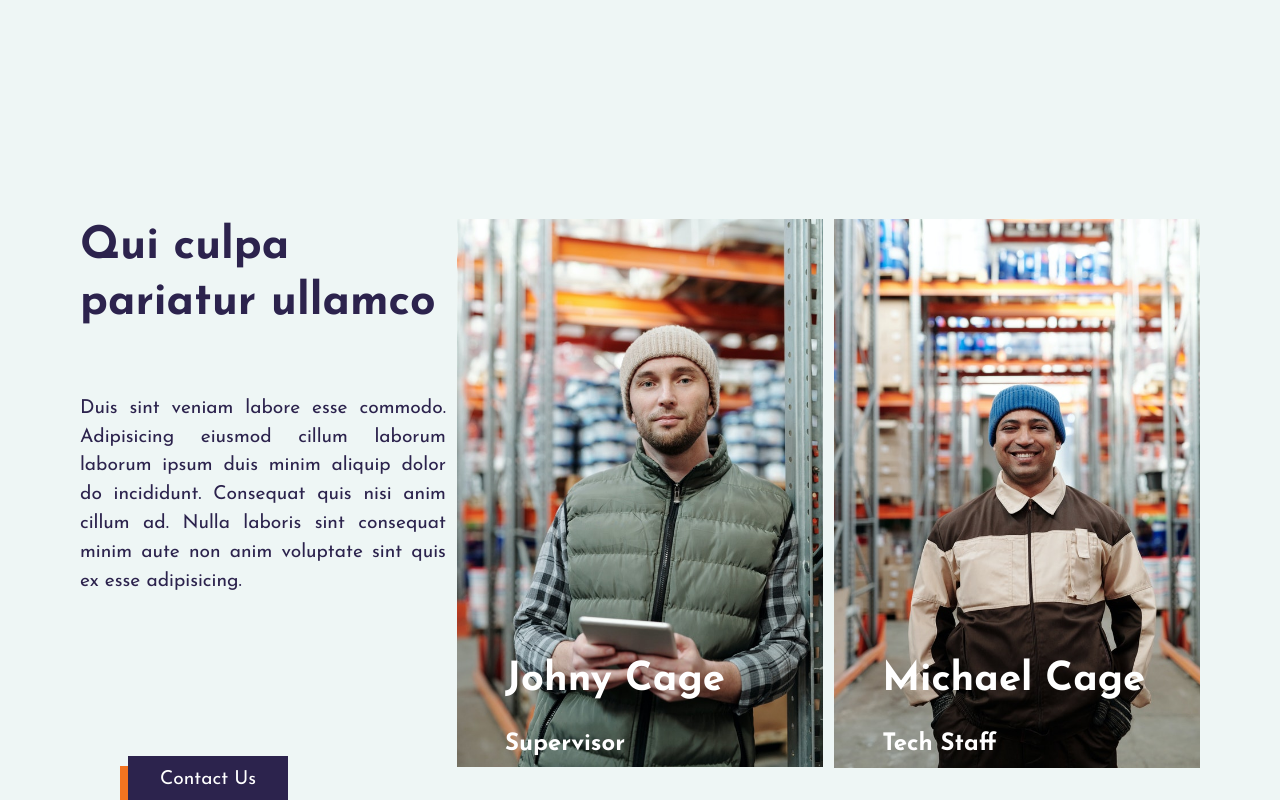
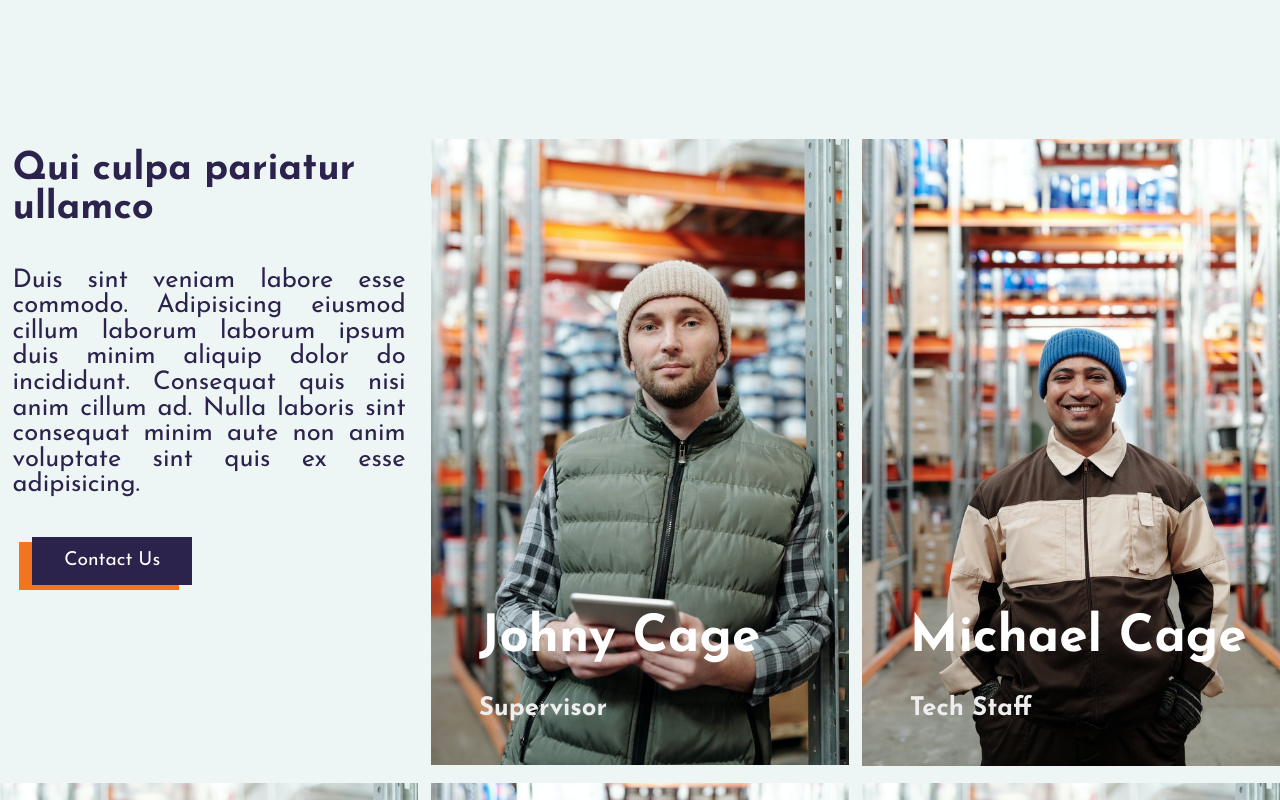
Before and after one commit to thpham1997/hvac_page, a React (Create React App) app: page / in a window 1280 px wide. Shown: the part 2120-2920 px from the top of the page. Built offline with nearby package versions, Linux system fonts and the light colour scheme; no server answers.

Commit message:
finish reponsive homePage

```diff
--- a/src/component/Mainpage/_mainpage.scss
+++ b/src/component/Mainpage/_mainpage.scss
@@ -46,17 +46,17 @@
     // width: 100%;
     flex-grow: 2;
     & h2 {
-      font-size: max(1.5rem,2.5vw);
+      font-size: max(1.5rem, 2.5vw);
       font-weight: bolder;
       color: #2c234d;
     }
     & p {
-      font-size: max(1rem,1.2vw);
+      font-size: max(1rem, 1.2vw);
       margin-top: 3%;
       color: #4d4a58;
     }
     & p:nth-child(2) {
-      font-size: max(1.2rem,2.1vw);
+      font-size: max(1.2rem, 2.1vw);
       margin-top: 4%;
       font-weight: bold;
       color: #2c234de0;
@@ -80,13 +80,14 @@
       height: 3rem;
       position: absolute;
       background: $mainColor;
-      top: 10px;
-      left: -8px;
+      top: 10%;
+      left: -8%;
       z-index: -1;
       transition: all ease-out 0.3s;
     }
     & a:hover::before {
-      top: -10px;
+      top: -15%;
+      left: -4%;
     }
   }
   &__introImg {
@@ -122,7 +123,7 @@
     & > p {
       color: #eee;
       margin-top: 0.8rem;
-      font-size: min(1.1rem, 4vw);
+      font-size: min(1rem, 4vw);
     }
   }
 
@@ -192,7 +193,7 @@
         color: #fff;
         border-bottom: 2px solid #f59758;
         text-decoration: none;
-        &:hover{
+        &:hover {
           border-color: $secondaryColor;
         }
       }
@@ -229,21 +230,22 @@
     grid-template-columns: repeat(3, 1fr);
     column-gap: 1%;
     row-gap: 1%;
-    padding: 5rem 5rem;
+    // padding: 5rem 5rem;
     margin-top: 20vh;
     margin-bottom: 40vh;
     & .description {
       position: relative;
+      padding: 3%;
       & h2 {
-        font-size: 2.8rem;
-        line-height: 3.5rem;
+        font-size: max(1.3rem, 3vw);
+        // line-height: 3.5rem;
         font-weight: bolder;
         color: #2c234d;
       }
       & p {
-        font-size: 1.2rem;
-        line-height: 1.8rem;
-        margin-top: 4rem;
+        font-size: max(0.8rem, 2vw);
+        // line-height: 1.8rem;
+        margin-top: 10%;
         text-align: justify;
         color: #2c234d;
       }
@@ -253,26 +255,27 @@
         text-decoration: none;
         color: white;
         background-color: #2c234d;
-        width: 10rem;
-        line-height: 3rem;
+        width: min(10rem, 20vw);
+        line-height: min(3rem, 6.5vw);
         text-align: center;
-        font-size: 1.2rem;
-        margin-top: 10rem;
-        margin-left: 3rem;
+        font-size: min(1.2rem, 3.5vw);
+        margin-top: 10%;
+        margin-left: 5%;
       }
       & a::before {
         content: "";
-        width: 10rem;
-        height: 3rem;
+        width: min(10rem, 20vw);
+        height: min(3rem, 6.5vw);
         position: absolute;
         background: $mainColor;
-        top: 10px;
-        left: -8px;
+        top: 10%;
+        left: -8%;
         z-index: -1;
         transition: all ease-out 0.3s;
       }
       & a:hover::before {
-        top: -10px;
+        top: -15%;
+        left: -4%;
       }
     }
     & .singleMember {
@@ -286,7 +289,7 @@
         object-fit: cover;
         transition: all ease-out 0.4s;
       }
-      & img:hover {
+      &:hover img {
         transform: rotate(1deg) scale(1.1);
       }
 
@@ -296,12 +299,13 @@
         left: 3rem;
         color: #fff;
         & h2 {
-          font-size: 2.5rem;
+          font-size: max(2rem, 4vw);
           font-weight: bolder;
           margin-bottom: 2rem;
         }
         & h3 {
-          font-size: 1.5rem;
+          font-size: max(1.5rem, 2vw);
+          color: #eee;
         }
       }
     }
@@ -326,11 +330,11 @@
       width: 90%;
     }
 
-    &__works{
+    &__works {
       grid-template-columns: repeat(2, 1fr);
     }
 
-    &__members{
+    &__members {
       grid-template-columns: repeat(2, 1fr);
     }
   }
```
